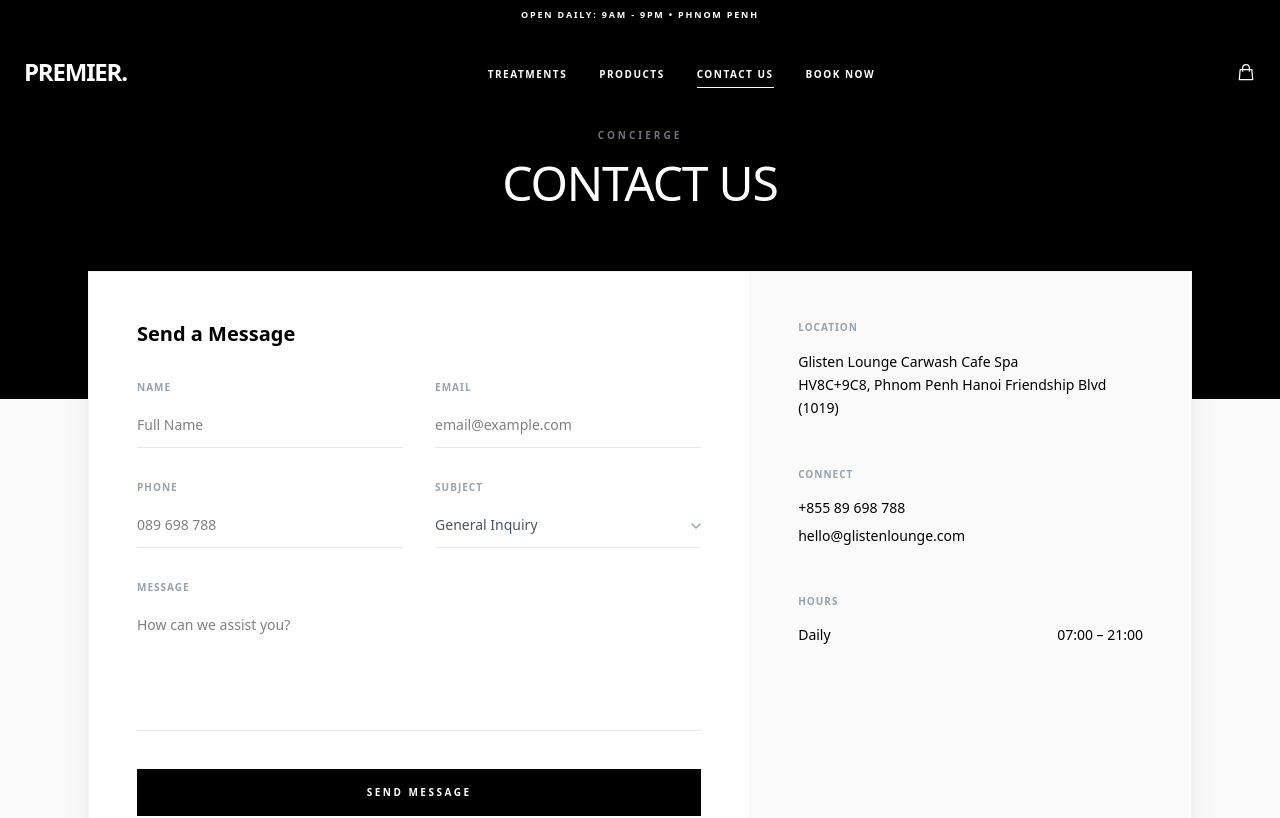
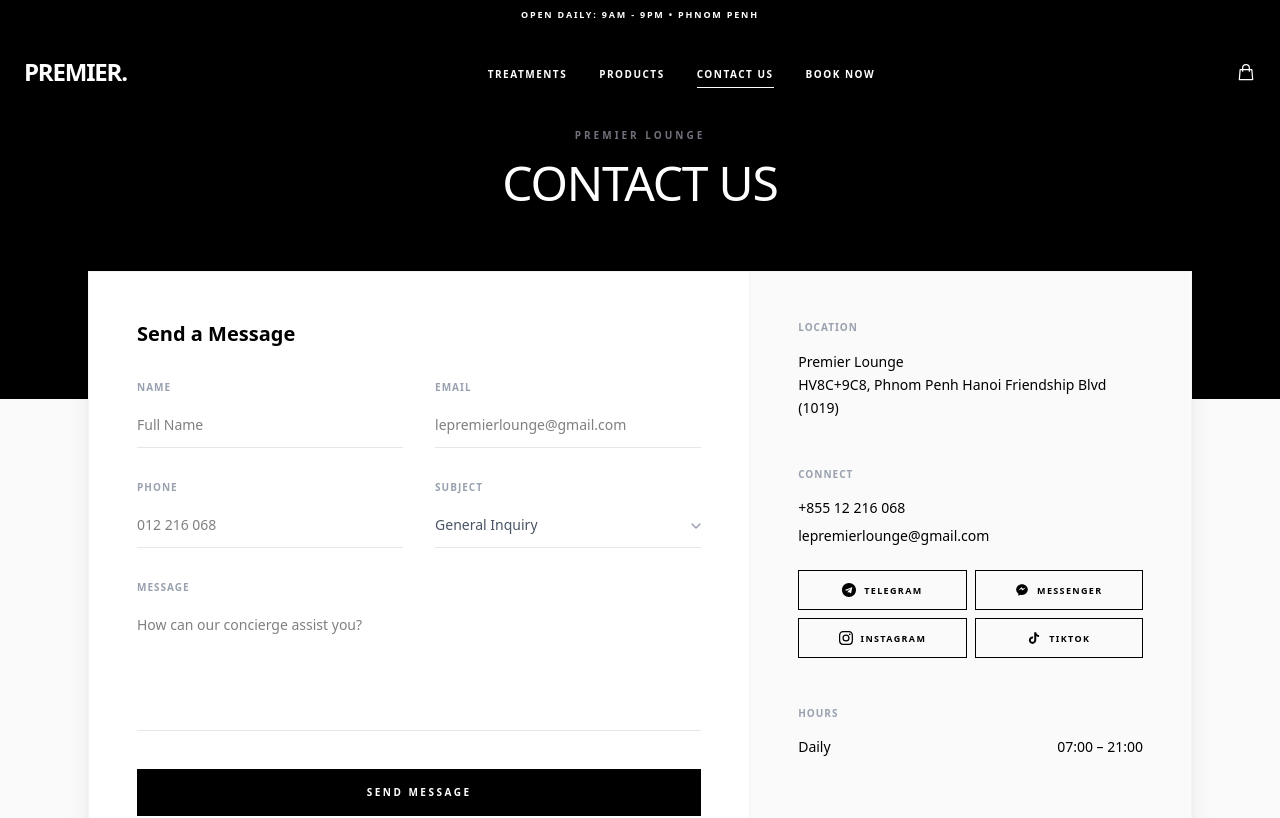
Before and after one commit to Norin209/Lounge, a Next.js app: page /contact in a window 1280 px wide. Shown: the top 818 px of the page. Built offline with nearby package versions, Linux system fonts and the light colour scheme.

Commit message:
update contact page.

```diff
--- a/app/_pages/ContactPage.tsx
+++ b/app/_pages/ContactPage.tsx
@@ -33,6 +33,7 @@
 
     const telegramMessage = `
 📩 *NEW CONTACT INQUIRY* 📩
+🏢 *Business:* Premier Lounge
 👤 *Name:* ${formData.name}
 📧 *Email:* ${formData.email}
 📞 *Phone:* ${formData.phone}
@@ -76,7 +77,7 @@
             </div>
             <h2 className="text-2xl font-playfair text-black mb-4 uppercase tracking-tight font-bold">Thank You</h2>
             <p className="text-sm text-gray-500 mb-8 leading-relaxed font-sans">
-              Your inquiry has been sent to our concierge. We will contact you at <strong>{formData.phone}</strong> or via email shortly.
+              Your inquiry has been sent to the Premier Lounge concierge. We will contact you at <strong>{formData.phone}</strong> or via email shortly.
             </p>
             <Link href="/" className="block w-full bg-black text-white py-4 text-[10px] font-bold tracking-[0.2em] uppercase hover:bg-zinc-800 transition-colors appearance-none rounded-none text-center">
               Return Home
@@ -93,7 +94,7 @@
 
       <div className="bg-black pt-32 pb-48 px-6 text-center">
         <div className="max-w-2xl mx-auto">
-          <h3 className="text-[10px] font-bold tracking-[0.3em] uppercase text-zinc-500 mb-4 font-sans">Concierge</h3>
+          <h3 className="text-[10px] font-bold tracking-[0.3em] uppercase text-zinc-500 mb-4 font-sans">Premier Lounge</h3>
           <h1 className="text-3xl md:text-5xl font-playfair text-white uppercase tracking-tight">Contact Us</h1>
         </div>
       </div>
@@ -111,14 +112,14 @@
                 </div>
                 <div className="space-y-2">
                   <label className="text-[10px] font-bold uppercase tracking-widest text-gray-400 font-sans block">Email</label>
-                  <input required name="email" type="email" value={formData.email} onChange={handleChange} placeholder="email@example.com" className="w-full border-b border-gray-200 py-3 text-sm focus:outline-none focus:border-black transition-colors bg-transparent font-sans appearance-none rounded-none" />
+                  <input required name="email" type="email" value={formData.email} onChange={handleChange} placeholder="lepremierlounge@gmail.com" className="w-full border-b border-gray-200 py-3 text-sm focus:outline-none focus:border-black transition-colors bg-transparent font-sans appearance-none rounded-none" />
                 </div>
               </div>
 
               <div className="grid grid-cols-1 md:grid-cols-2 gap-8">
                 <div className="space-y-2">
                   <label className="text-[10px] font-bold uppercase tracking-widest text-gray-400 font-sans block">Phone</label>
-                  <input required name="phone" type="tel" value={formData.phone} onChange={handleChange} placeholder="089 698 788" className="w-full border-b border-gray-200 py-3 text-sm focus:outline-none focus:border-black transition-colors bg-transparent font-sans appearance-none rounded-none" />
+                  <input required name="phone" type="tel" value={formData.phone} onChange={handleChange} placeholder="012 216 068" className="w-full border-b border-gray-200 py-3 text-sm focus:outline-none focus:border-black transition-colors bg-transparent font-sans appearance-none rounded-none" />
                 </div>
                 <div className="space-y-2">
                   <label className="text-[10px] font-bold uppercase tracking-widest text-gray-400 font-sans block">Subject</label>
@@ -137,7 +138,7 @@
 
               <div className="space-y-2">
                 <label className="text-[10px] font-bold uppercase tracking-widest text-gray-400 font-sans block">Message</label>
-                <textarea required name="message" value={formData.message} onChange={handleChange} placeholder="How can we assist you?" className="w-full border-b border-gray-200 py-3 text-sm focus:outline-none focus:border-black bg-transparent h-32 resize-none font-sans appearance-none rounded-none" />
+                <textarea required name="message" value={formData.message} onChange={handleChange} placeholder="How can our concierge assist you?" className="w-full border-b border-gray-200 py-3 text-sm focus:outline-none focus:border-black bg-transparent h-32 resize-none font-sans appearance-none rounded-none" />
               </div>
 
               <button type="submit" disabled={isSubmitting} className="w-full bg-black text-white py-4 text-[10px] font-bold tracking-[0.25em] uppercase hover:bg-zinc-800 disabled:opacity-50 transition-all font-sans appearance-none rounded-none">
@@ -150,17 +151,52 @@
             <div>
               <h4 className="text-[10px] font-bold uppercase tracking-widest text-gray-400 mb-4 font-sans">Location</h4>
               <p className="text-sm text-black leading-relaxed font-sans">
-                Glisten Lounge Carwash Cafe Spa<br />
+                Premier Lounge<br />
                 HV8C+9C8, Phnom Penh Hanoi Friendship Blvd (1019)
               </p>
             </div>
+
             <div>
               <h4 className="text-[10px] font-bold uppercase tracking-widest text-gray-400 mb-4 font-sans">Connect</h4>
-              <div className="space-y-2">
-                <p className="text-sm text-black font-sans">+855 89 698 788</p>
-                <p className="text-sm text-black font-sans">hello@glistenlounge.com</p>
+              <div className="space-y-4">
+                <div className="space-y-2">
+                  <p className="text-sm text-black font-sans">+855 12 216 068</p>
+                  <p className="text-sm text-black font-sans">lepremierlounge@gmail.com</p>
+                </div>
+
+                {/* Social Buttons Grid */}
+                <div className="grid grid-cols-2 gap-2 pt-2">
+                  <a href="https://t.me/premierlounge1" target="_blank" rel="noopener noreferrer" className="flex items-center justify-center gap-2 w-full border border-black text-black py-3 text-[9px] font-bold tracking-[0.15em] uppercase hover:bg-black hover:text-white transition-all font-sans appearance-none rounded-none">
+                    <svg width="14" height="14" viewBox="0 0 24 24" fill="currentColor">
+                      <path d="M12 0C5.37 0 0 5.37 0 12s5.37 12 12 12 12-5.37 12-12S18.63 0 12 0zm5.56 8.16l-1.9 8.97c-.14.62-.51.77-1.03.48l-2.85-2.1-1.38 1.33c-.15.15-.28.28-.57.28l.2-2.9 5.28-4.77c.23-.21-.05-.33-.36-.12l-6.52 4.1-2.82-.88c-.61-.19-.62-.61.13-.9l11.05-4.26c.51-.19.96.11.77.87z"/>
+                    </svg>
+                    Telegram
+                  </a>
+
+                  <a href="https://www.facebook.com/share/1CxvAHfCjg/?mibextid=wwXIfr" target="_blank" rel="noopener noreferrer" className="flex items-center justify-center gap-2 w-full border border-black text-black py-3 text-[9px] font-bold tracking-[0.15em] uppercase hover:bg-black hover:text-white transition-all font-sans appearance-none rounded-none">
+                    <svg width="14" height="14" viewBox="0 0 24 24" fill="currentColor">
+                      <path d="M12 2C6.477 2 2 6.145 2 11.258c0 2.893 1.456 5.467 3.735 7.155V22l3.411-1.875c.91.254 1.867.391 2.854.391 5.523 0 10-4.145 10-9.258S17.523 2 12 2zm1.18 10.963l-2.585-2.76-5.045 2.76 5.52-5.86 2.613 2.76 4.978-2.76-5.48 5.86z"/>
+                    </svg>
+                    Messenger
+                  </a>
+
+                  <a href="https://www.instagram.com/premierlounge_1/" target="_blank" rel="noopener noreferrer" className="flex items-center justify-center gap-2 w-full border border-black text-black py-3 text-[9px] font-bold tracking-[0.15em] uppercase hover:bg-black hover:text-white transition-all font-sans appearance-none rounded-none">
+                    <svg width="14" height="14" viewBox="0 0 24 24" fill="currentColor">
+                      <path d="M12 2.163c3.204 0 3.584.012 4.85.07 3.252.148 4.771 1.691 4.919 4.919.058 1.265.069 1.645.069 4.849 0 3.205-.012 3.584-.069 4.849-.149 3.225-1.664 4.771-4.919 4.919-1.266.058-1.644.07-4.85.07-3.204 0-3.584-.012-4.849-.07-3.26-.149-4.771-1.699-4.919-4.92-.058-1.265-.07-1.644-.07-4.849 0-3.204.013-3.583.07-4.849.149-3.227 1.664-4.771 4.919-4.919 1.266-.057 1.645-.069 4.849-.069zM12 0C8.741 0 8.333.014 7.053.072 2.695.272.273 2.69.073 7.052.014 8.333 0 8.741 0 12c0 3.259.014 3.668.072 4.948.2 4.358 2.618 6.78 6.98 6.98C8.333 23.986 8.741 24 12 24c3.259 0 3.668-.014 4.948-.072 4.354-.2 6.782-2.618 6.979-6.98.059-1.28.073-1.689.073-4.948 0-3.259-.014-3.667-.072-4.947-.196-4.354-2.617-6.78-6.979-6.98C15.668.014 15.259 0 12 0zm0 5.838a6.162 6.162 0 100 12.324 6.162 6.162 0 000-12.324zM12 16a4 4 0 110-8 4 4 0 010 8zm6.406-11.845a1.44 1.44 0 100 2.881 1.44 1.44 0 000-2.881z"/>
+                    </svg>
+                    Instagram
+                  </a>
+
+                  <a href="https://www.tiktok.com/@premier.lounge6?_r=1&_t=ZS-94ITV9NJ2P4" target="_blank" rel="noopener noreferrer" className="flex items-center justify-center gap-2 w-full border border-black text-black py-3 text-[9px] font-bold tracking-[0.15em] uppercase hover:bg-black hover:text-white transition-all font-sans appearance-none rounded-none">
+                    <svg width="14" height="14" viewBox="0 0 24 24" fill="currentColor">
+                      <path d="M19.59 6.69a4.83 4.83 0 01-3.77-4.25V2h-3.45v13.67a2.89 2.89 0 01-5.2 1.74 2.89 2.89 0 012.31-4.64 2.93 2.93 0 01.88.13V9.4a6.84 6.84 0 00-1-.05A6.33 6.33 0 005 20.1a6.34 6.34 0 0010.86-4.43v-7a8.16 8.16 0 004.77 1.52v-3.4a4.85 4.85 0 01-1.04-.1z"/>
+                    </svg>
+                    TikTok
+                  </a>
+                </div>
               </div>
             </div>
+
             <div>
               <h4 className="text-[10px] font-bold uppercase tracking-widest text-gray-400 mb-4 font-sans">Hours</h4>
               <div className="space-y-2 text-sm text-black font-sans">
```
